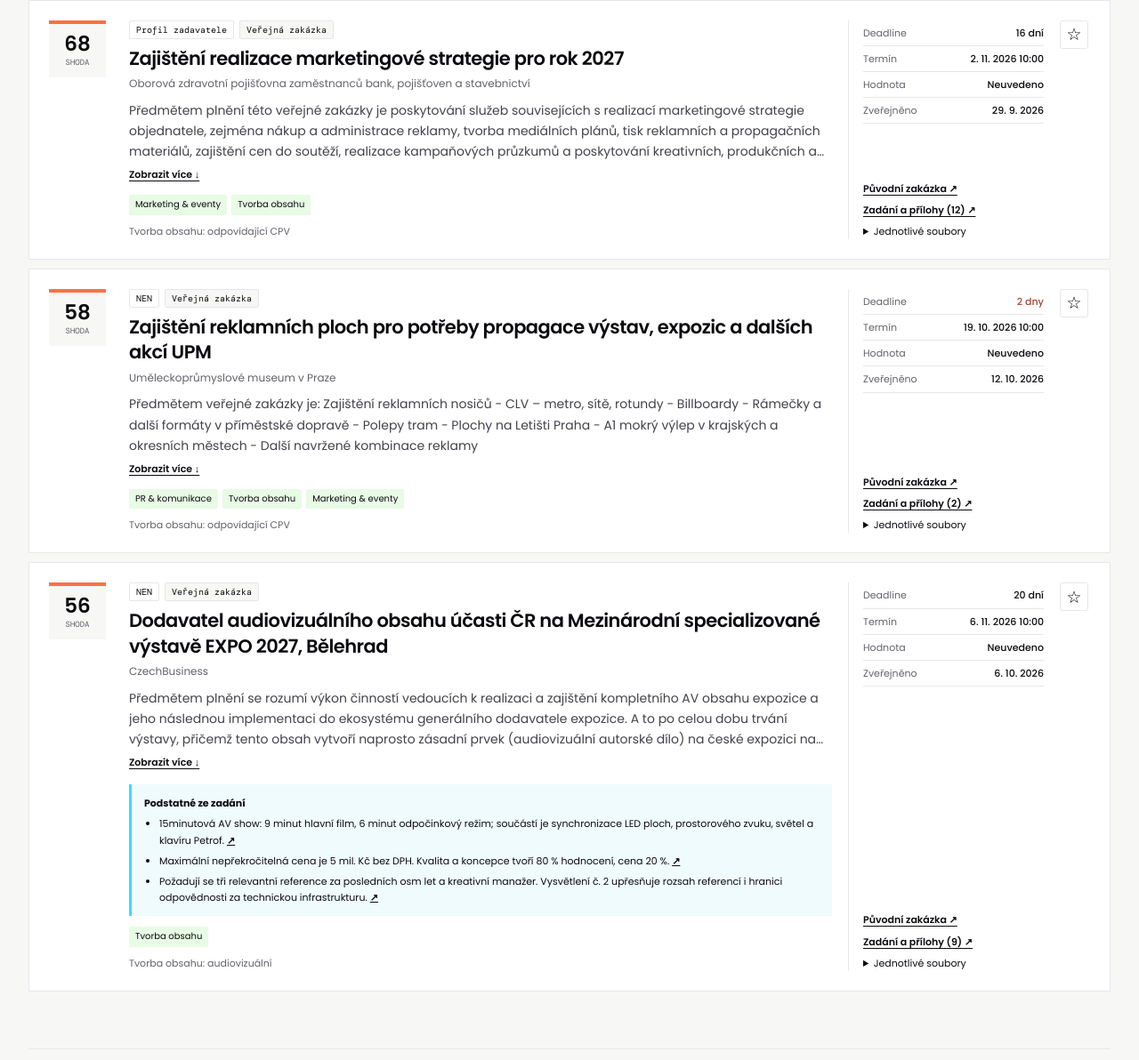
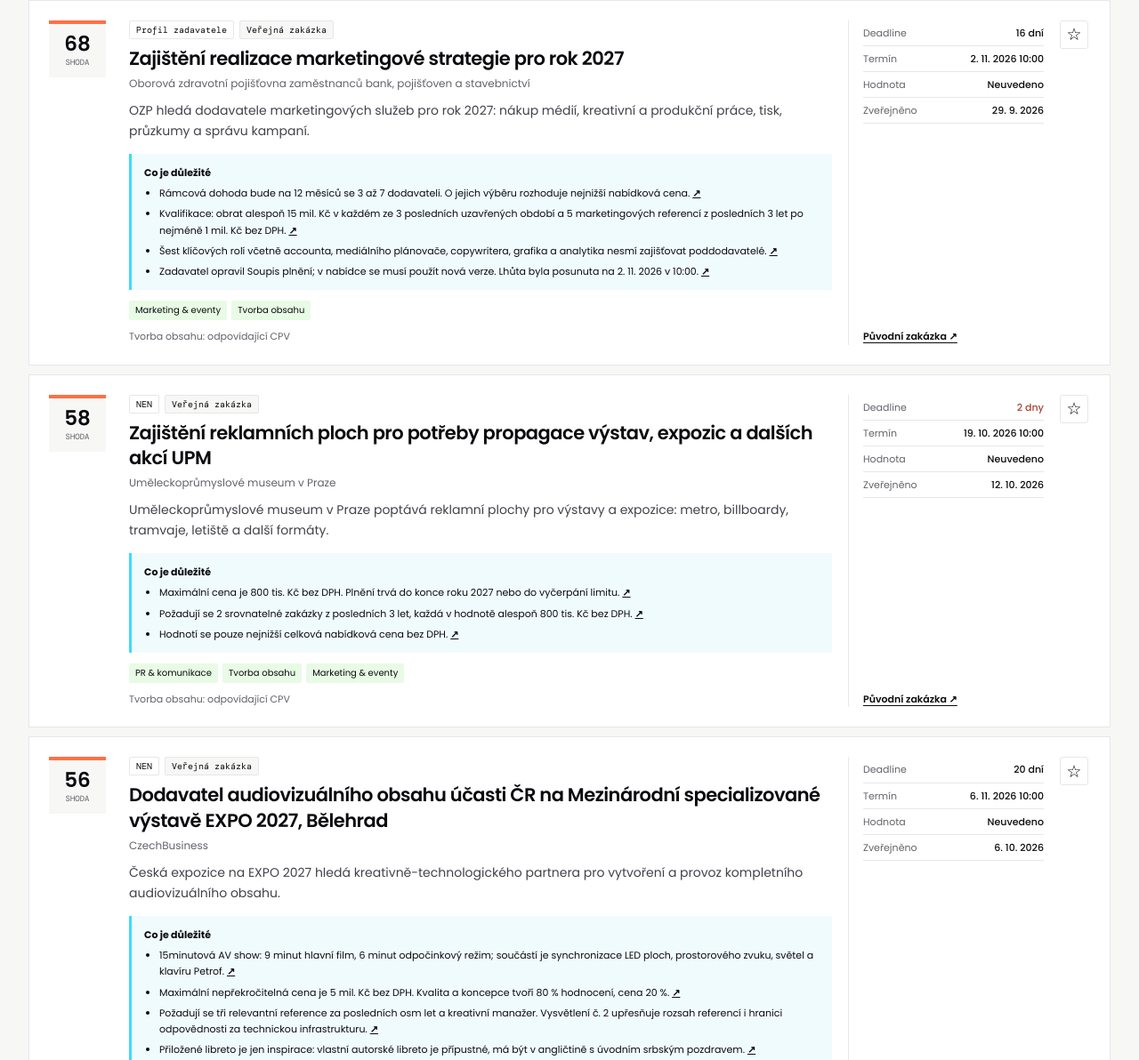
Before and after one commit to PaulCeap/4all-vyberka, a website: page public/index.html in a window 1280 px wide. Shown: the part 502-1694 px from the top of the page at 89% size. Drawn offline with nearby package versions, Linux system fonts and the light colour scheme.

Commit message:
Show concise tender briefs from selected documents

```diff
--- a/package.json
+++ b/package.json
@@ -11,6 +11,7 @@
     "dev": "node scripts/serve.mjs",
     "agent": "node src/run.mjs",
     "agent:fixtures": "node src/run.mjs --fixtures",
+    "review:queue": "node scripts/review-queue.mjs",
     "notify": "node scripts/notify.mjs",
     "notify:dry-run": "node scripts/notify.mjs --dry-run",
     "build": "node scripts/build.mjs",
--- a/public/app.js
+++ b/public/app.js
@@ -82,7 +82,7 @@ function cardTemplate(tender) {
   const isNew = Date.now() - new Date(tender.firstSeenAt).valueOf() < 36 * 60 * 60 * 1000;
   const isSaved = state.saved.has(tender.id);
   const isExpanded = state.expanded.has(tender.id);
-  const summary = tender.summary || "Zdroj neposkytl stručný popis. Ověřte zadávací dokumentaci.";
+  const summary = tender.summary || "";
   const canExpand = summary.length > 210;
   const summaryId = `summary-${tender.id}`;
   const days = daysUntil(tender.deadline);
@@ -90,8 +90,6 @@ function cardTemplate(tender) {
   const today = localDay(new Date());
   const deadlineLabel = days === null ? "Neuvedeno" : deadlineDay === today ? "Dnes" : `${days} ${days === 1 ? "den" : days < 5 ? "dny" : "dní"}`;
   const sourceUrl = safeExternalUrl(tender.url);
-  const documentsUrl = safeExternalUrl(tender.documentsUrl);
-  const documents = (tender.documents || []).filter((document) => safeExternalUrl(document.url));
   const facts = (tender.verifiedFacts || []).filter((fact) => safeExternalUrl(fact.url));
   return `
     <article class="tender-card" data-id="${escapeHtml(tender.id)}">
@@ -106,9 +104,9 @@ function cardTemplate(tender) {
         </div>
         <h3>${escapeHtml(tender.title)}</h3>
         <p class="buyer">${escapeHtml(tender.buyer)}</p>
-        <p class="summary${isExpanded ? " expanded" : ""}" id="${escapeHtml(summaryId)}">${escapeHtml(summary)}</p>
+        ${summary ? `<p class="summary${isExpanded ? " expanded" : ""}" id="${escapeHtml(summaryId)}">${escapeHtml(summary)}</p>` : ""}
         ${canExpand ? `<button class="summary-toggle" type="button" data-expand="${escapeHtml(tender.id)}" aria-controls="${escapeHtml(summaryId)}" aria-expanded="${isExpanded}">${isExpanded ? "Skrýt popis ↑" : "Zobrazit více ↓"}</button>` : ""}
-        ${facts.length ? `<div class="verified-facts"><strong>Podstatné ze zadání</strong><ul>${facts.map((fact) => `<li>${escapeHtml(fact.text)} <a href="${escapeHtml(safeExternalUrl(fact.url))}" target="_blank" rel="noreferrer" aria-label="Zdroj: ${escapeHtml(fact.text)}">↗</a></li>`).join("")}</ul></div>` : ""}
+        ${facts.length ? `<div class="verified-facts"><strong>Co je důležité</strong><ul>${facts.map((fact) => `<li>${escapeHtml(fact.text)} <a href="${escapeHtml(safeExternalUrl(fact.url))}" target="_blank" rel="noreferrer" aria-label="Zdroj: ${escapeHtml(fact.text)}">↗</a></li>`).join("")}</ul></div>` : ""}
         <div class="match-tags">${tender.relevance.categories.map((category) => `<span>${escapeHtml(category.label)}</span>`).join("")}</div>
         ${tender.relevance.reasons[0] ? `<p class="reason">${escapeHtml(tender.relevance.reasons[0])}</p>` : ""}
       </div>
@@ -121,8 +119,6 @@ function cardTemplate(tender) {
         </div>
         <div class="source-links">
           ${sourceUrl ? `<a class="source-link" href="${escapeHtml(sourceUrl)}" target="_blank" rel="noreferrer">Původní zakázka ↗</a>` : ""}
-          ${documentsUrl ? `<a class="source-link" href="${escapeHtml(documentsUrl)}" target="_blank" rel="noreferrer">Zadání a přílohy (${documents.length || "?"}) ↗</a>` : ""}
-          ${documents.length ? `<details class="document-list"><summary>Jednotlivé soubory</summary><ul>${documents.map((document) => `<li><a href="${escapeHtml(safeExternalUrl(document.url))}" target="_blank" rel="noreferrer">${escapeHtml(document.name)}</a></li>`).join("")}</ul></details>` : ""}
         </div>
       </div>
       <button class="save-button" type="button" aria-label="${isSaved ? "Odebrat z uložených" : "Uložit zakázku"}" aria-pressed="${isSaved}" data-save="${escapeHtml(tender.id)}">${isSaved ? "★" : "☆"}</button>
--- a/public/data/tenders.json
+++ b/public/data/tenders.json
@@ -1,6 +1,6 @@
 {
   "schemaVersion": 1,
-  "generatedAt": "2026-10-17T22:29:26.802Z",
+  "generatedAt": "2026-10-17T22:39:21.807Z",
   "project": "4ALL Výběrka",
   "filters": {
     "minimumScore": 42,
@@ -28,7 +28,7 @@
     {
       "id": "nen",
       "ok": true,
-      "count": 46
+      "count": 39
     },
     {
       "id": "ted",
@@ -59,7 +59,7 @@
       "url": "https://www.e-zakazky.cz/profil-zadavatele/01d47fe3-916b-4869-bc75-c097dc0eefe1/zakazka/P26V00000072",
       "title": "Zajištění realizace marketingové strategie pro rok 2027",
       "buyer": "Oborová zdravotní pojišťovna zaměstnanců bank, pojišťoven a stavebnictví",
-      "summary": "Předmětem plnění této veřejné zakázky je poskytování služeb souvisejících s realizací marketingové strategie objednatele, zejména nákup a administrace reklamy, tvorba mediálních plánů, tisk reklamních a propagačních materiálů, zajištění cen do soutěží, realizace kampaňových průzkumů a poskytování kreativních, produkčních a dalších souvisejících marketingových služeb.",
+      "summary": "OZP hledá dodavatele marketingových služeb pro rok 2027: nákup médií, kreativní a produkční práce, tisk, průzkumy a správu kampaní.",
       "country": "CZ",
       "region": "Česko",
       "publishedAt": "2026-09-29T10:00:00.000Z",
@@ -67,71 +67,25 @@
       "deadlineTimeKnown": true,
       "value": null,
       "valueSource": null,
-      "documentsUrl": "https://www.e-zakazky.cz/profil-zadavatele/01d47fe3-916b-4869-bc75-c097dc0eefe1/zakazka/P26V00000072",
-      "documents": [
+      "verifiedFacts": [
         {
-          "name": "sifrovaninabidek_publickey.txt",
-          "type": "Veřejný klíč pro šifrování nabídek",
-          "url": "https://www.e-zakazky.cz/stazenisouboru/9277893e-6892-4c8d-ab37-8c83c83ec35e"
-        },
-        {
-          "name": "00_Zadavaci_dokumentace.pdf",
-          "type": "Zadávací dokumentace (podle § 53 odstavce 3, § 96 odstavce 1 a § 164 odstavce 2 zákona)",
+          "text": "Rámcová dohoda bude na 12 měsíců se 3 až 7 dodavateli. O jejich výběru rozhoduje nejnižší nabídková cena.",
           "url": "https://www.e-zakazky.cz/stazenisouboru/e643955b-a247-43d0-8e5c-6a381f39630c"
         },
         {
-          "name": "01_Krycí list nabídky.docx",
-          "type": "Zadávací dokumentace (podle § 53 odstavce 3, § 96 odstavce 1 a § 164 odstavce 2 zákona)",
-          "url": "https://www.e-zakazky.cz/stazenisouboru/63a7d75b-f3ae-47a3-8072-209526ec4a06"
-        },
-        {
-          "name": "02_Soupis plnění.xlsx",
-          "type": "Zadávací dokumentace (podle § 53 odstavce 3, § 96 odstavce 1 a § 164 odstavce 2 zákona)",
-          "url": "https://www.e-zakazky.cz/stazenisouboru/ab3f0d32-7f46-46f4-bf73-0151aed0292f"
-        },
-        {
-          "name": "03_Závazný vzor rámcove dohody.pdf",
-          "type": "Zadávací dokumentace (podle § 53 odstavce 3, § 96 odstavce 1 a § 164 odstavce 2 zákona)",
-          "url": "https://www.e-zakazky.cz/stazenisouboru/9b51f6d7-c775-4fdc-b012-721a267afa81"
-        },
-        {
-          "name": "03a_Vzor dílčí smlouvy.pdf",
-          "type": "Zadávací dokumentace (podle § 53 odstavce 3, § 96 odstavce 1 a § 164 odstavce 2 zákona)",
-          "url": "https://www.e-zakazky.cz/stazenisouboru/f8934113-0402-4ba3-b52c-d4b074ba0378"
-        },
-        {
-          "name": "04_Požadavky na prokázání kvalifikace.docx",
-          "type": "Zadávací dokumentace (podle § 53 odstavce 3, § 96 odstavce 1 a § 164 odstavce 2 zákona)",
+          "text": "Kvalifikace: obrat alespoň 15 mil. Kč v každém ze 3 posledních uzavřených období a 5 marketingových referencí z posledních 3 let po nejméně 1 mil. Kč bez DPH.",
           "url": "https://www.e-zakazky.cz/stazenisouboru/0fbe2a09-ffc3-4d88-ae37-3bbfed798836"
         },
         {
-          "name": "05_Seznam poddodavatelů.docx",
-          "type": "Zadávací dokumentace (podle § 53 odstavce 3, § 96 odstavce 1 a § 164 odstavce 2 zákona)",
-          "url": "https://www.e-zakazky.cz/stazenisouboru/665cc605-ee67-4aa0-aad9-3ced2c9f55f6"
+          "text": "Šest klíčových rolí včetně accounta, mediálního plánovače, copywritera, grafika a analytika nesmí zajišťovat poddodavatelé.",
+          "url": "https://www.e-zakazky.cz/stazenisouboru/0fbe2a09-ffc3-4d88-ae37-3bbfed798836"
         },
         {
-          "name": "06_ČP o neexistenci dopadu mezinárodních sankcí.docx",
-          "type": "Zadávací dokumentace (podle § 53 odstavce 3, § 96 odstavce 1 a § 164 odstavce 2 zákona)",
-          "url": "https://www.e-zakazky.cz/stazenisouboru/59b975c1-80f1-4bde-b866-df84fee9e6d0"
-        },
-        {
-          "name": "07_ČP o neexistenci střetu zájmů.docx",
-          "type": "Zadávací dokumentace (podle § 53 odstavce 3, § 96 odstavce 1 a § 164 odstavce 2 zákona)",
-          "url": "https://www.e-zakazky.cz/stazenisouboru/3a70f275-7590-490e-a788-05e4b9b39014"
-        },
-        {
-          "name": "Vysvětlení zadávací dokumentace č. 1-3.pdf",
-          "type": "Vysvětlení zadávací dokumentace (podle § 98 zákona)",
+          "text": "Zadavatel opravil Soupis plnění; v nabídce se musí použít nová verze. Lhůta byla posunuta na 2. 11. 2026 v 10:00.",
           "url": "https://www.e-zakazky.cz/stazenisouboru/a9cd3950-7ce6-41a0-bfb3-05096e1ba5c9"
-        },
-        {
-          "name": "02_Soupis plnění_oprava.xlsx",
-          "type": "Vysvětlení zadávací dokumentace (podle § 98 zákona)",
-          "url": "https://www.e-zakazky.cz/stazenisouboru/30779b49-090d-45b1-91f8-8df7355feb5d"
         }
       ],
-      "verifiedFacts": [],
-      "factsReviewedAt": null,
+      "factsReviewedAt": "2026-10-17T22:37:48.000Z",
       "cpv": [
         "79340000"
       ],
@@ -173,7 +127,7 @@
       "url": "https://nen.nipez.cz/verejne-zakazky/detail-zakazky/N006-26-V00033177",
       "title": "Zajištění reklamních ploch pro potřeby propagace výstav, expozic a dalších akcí UPM",
       "buyer": "Uměleckoprůmyslové museum v Praze",
-      "summary": "Předmětem veřejné zakázky je: Zajištění reklamních nosičů - CLV – metro, sítě, rotundy - Billboardy - Rámečky a další formáty v příměstské dopravě - Polepy tram - Plochy na Letišti Praha - A1 mokrý výlep v krajských a okresních městech - Další navržené kombinace reklamy",
+      "summary": "Uměleckoprůmyslové museum v Praze poptává reklamní plochy pro výstavy a expozice: metro, billboardy, tramvaje, letiště a další formáty.",
       "country": "CZ",
       "region": "Hlavní město Praha",
       "publishedAt": "2026-10-12T12:40:00.000Z",
@@ -181,28 +135,28 @@
       "deadlineTimeKnown": true,
       "value": null,
       "valueSource": null,
-      "documentsUrl": "https://nen.nipez.cz/verejne-zakazky/detail-zakazky/N006-26-V00033177/zadavaci-dokumentace",
-      "documents": [
+      "verifiedFacts": [
         {
-          "name": "Výzva obecná OR.pdf",
-          "type": "Blíže nespecifikovaný dokument",
-          "url": "https://nen.nipez.cz/file?id=4786082034"
+          "text": "Maximální cena je 800 tis. Kč bez DPH. Plnění trvá do konce roku 2027 nebo do vyčerpání limitu.",
+          "url": "https://nen.nipez.cz/file?id=4786082029"
         },
         {
-          "name": "ZD OR .zip",
-          "type": "Výzva k podání nabídky včetně zadávací dokumentace",
+          "text": "Požadují se 2 srovnatelné zakázky z posledních 3 let, každá v hodnotě alespoň 800 tis. Kč bez DPH.",
+          "url": "https://nen.nipez.cz/file?id=4786082029"
+        },
+        {
+          "text": "Hodnotí se pouze nejnižší celková nabídková cena bez DPH.",
           "url": "https://nen.nipez.cz/file?id=4786082029"
         }
       ],
-      "verifiedFacts": [],
-      "factsReviewedAt": null,
+      "factsReviewedAt": "2026-10-17T22:37:48.000Z",
       "cpv": [
         "79341000"
       ],
       "procedureType": "Sluzby / Otevřená výzva",
       "opportunityType": "public-tender",
       "firstSeenAt": "2026-10-13T11:56:13.295Z",
-      "lastSeenAt": "2026-10-17T22:29:26.802Z",
+      "lastSeenAt": "2026-10-17T22:39:21.807Z",
       "status": "open",
       "fingerprint": "6af45b8bc5b3173adeef",
       "relevance": {
@@ -244,7 +198,7 @@
       "url": "https://nen.nipez.cz/verejne-zakazky/detail-zakazky/N006-26-V00032165",
       "title": "Dodavatel audiovizuálního obsahu účasti ČR na Mezinárodní specializované výstavě EXPO 2027, Bělehrad",
       "buyer": "CzechBusiness",
-      "summary": "Předmětem plnění se rozumí výkon činností vedoucích k realizaci a zajištění kompletního AV obsahu expozice a jeho následnou implementaci do ekosystému generálního dodavatele expozice. A to po celou dobu trvání výstavy, přičemž tento obsah vytvoří naprosto zásadní prvek (audiovizuální autorské dílo) na české expozici na EXPO Bělehrad 2027. Předmětem tohoto výběrového řízení je výběr klíčového kreativně-technologického partnera - dodavatele (dále jen dodavatel), který zajistí komplexní kreativní, obsahovou, produkční a personální realizaci audiovizuálního obsahu včetně světelného scénáře, animací, autorské hudby a zvukových stop (voiceover) pro expozici České republiky na EXPO 2027 v Bělehradě.",
+      "summary": "Česká expozice na EXPO 2027 hledá kreativně-technologického partnera pro vytvoření a provoz kompletního audiovizuálního obsahu.",
       "country": "CZ",
       "region": "Hlavní město Praha",
       "publishedAt": "2026-10-06T07:16:00.000Z",
@@ -252,54 +206,6 @@
       "deadlineTimeKnown": true,
       "value": null,
       "valueSource": "ted",
-      "documentsUrl": "https://nen.nipez.cz/verejne-zakazky/detail-zakazky/N006-26-V00032165/zadavaci-dokumentace",
-      "documents": [
-        {
-          "name": "Šifrovací N006-26-V00032165 Dodavatel audiovizuálního obsahu účasti ČR.cer",
-          "type": "Certifikát",
-          "url": "https://nen.nipez.cz/file?id=4778453894"
-        },
-        {
-          "name": "VZD 1.pdf",
-          "type": "Vysvětlení zadávací dokumentace",
-          "url": "https://nen.nipez.cz/file?id=4782970335"
-        },
-        {
-          "name": "VZD 2.pdf",
-          "type": "Vysvětlení zadávací dokumentace",
-          "url": "https://nen.nipez.cz/file?id=4787723430"
-        },
-        {
-          "name": "ZD EXPO 2027 AV_final.docx",
-          "type": "Zadávací dokumentace",
-          "url": "https://nen.nipez.cz/file?id=4778453874"
-        },
-        {
-          "name": "ZD EXPO 2027 AV.pdf",
-          "type": "Zadávací dokumentace",
-          "url": "https://nen.nipez.cz/file?id=4778453882"
-        },
-        {
-          "name": "ZD Expo 2027 prilohy 4_9.doc",
-          "type": "Zadávací dokumentace",
-          "url": "https://nen.nipez.cz/file?id=4778453869"
-        },
-        {
-          "name": "1 AV proposal.zip",
-          "type": "Zadávací dokumentace",
-          "url": "https://nen.nipez.cz/file?id=4778453887"
-        },
-        {
-          "name": "2 LIBRETO - Expo Mood Film 15 min Fin.pdf",
-          "type": "Zadávací dokumentace",
-          "url": "https://nen.nipez.cz/file?id=4778453863"
-        },
-        {
-          "name": "3 Provozní řád skákacího hradu.docx",
-          "type": "Zadávací dokumentace",
-          "url": "https://nen.nipez.cz/file?id=4778453900"
-        }
-      ],
       "verifiedFacts": [
         {
           "text": "15minutová AV show: 9 minut hlavní film, 6 minut odpočinkový režim; součástí je synchronizace LED ploch, prostorového zvuku, světel a klavíru Petrof.",
@@ -312,6 +218,10 @@
         {
           "text": "Požadují se tři relevantní reference za posledních osm let a kreativní manažer. Vysvětlení č. 2 upřesňuje rozsah referencí i hranici odpovědnosti za technickou infrastrukturu.",
           "url": "https://nen.nipez.cz/file?id=4787723430"
+        },
+        {
+          "text": "Přiložené libreto je jen inspirace: vlastní autorské libreto je přípustné, má být v angličtině s úvodním srbským pozdravem.",
+          "url": "https://nen.nipez.cz/file?id=4782970335"
         }
       ],
       "factsReviewedAt": "2026-10-17T22:11:00.000Z",
--- a/public/styles.css
+++ b/public/styles.css
@@ -103,10 +103,6 @@ h1 { margin: 0; font-size: clamp(32px, 4vw, 48px); font-weight: 600; line-height
 .deadline-soon strong { color: #a54430; }
 .source-links { display: flex; flex-direction: column; align-items: flex-start; gap: 6px; margin-top: 14px; }
 .source-link { display: inline-block; font-size: 11px; font-weight: 600; text-decoration: underline; text-underline-offset: 3px; }
-.document-list { max-width: 100%; font-size: 11px; }
-.document-list summary { cursor: pointer; }
-.document-list ul { margin: 5px 0 0; padding-left: 16px; overflow-wrap: anywhere; }
-.document-list li + li { margin-top: 5px; }
 .source-link.unresolved { color: #8a4528; }
 .save-button { width: 32px; height: 32px; border: 1px solid var(--line); border-radius: 3px; background: var(--card); font-size: 19px; line-height: 1; cursor: pointer; }
 .save-button:hover { background: var(--bg); }
--- a/src/publication.mjs
+++ b/src/publication.mjs
@@ -10,7 +10,7 @@ export function publicDataset(dataset) {
       .filter((tender) => !tender.discoverySource || sourceFromOfficialUrl(tender.url))
       .map((tender) => {
         const { discoverySource, discoveryUrl, originStatus, originConfidence,
-          candidateProfileUrls, duplicateSources, ...publicTender } = tender;
+          candidateProfileUrls, duplicateSources, documentsUrl, documents, ...publicTender } = tender;
         return publicTender;
       }),
   };
--- a/src/verified-notes.mjs
+++ b/src/verified-notes.mjs
@@ -1,12 +1,15 @@
+import { reviewSnapshot } from "./document-review.mjs";
+
 export function attachVerifiedNotes(rows, notes = {}) {
   return rows.map((row) => {
     const note = notes[`${row.source}:${row.sourceId}`];
     if (!note || !Array.isArray(row.documents) || !row.documents.length) return row;
-    const current = row.documents.map((document) => document.url).sort();
+    const current = reviewSnapshot(row.documents);
     const snapshot = (note.documentSnapshot || []).slice().sort();
     if (JSON.stringify(current) !== JSON.stringify(snapshot)) return row;
     return {
       ...row,
+      summary: note.summary || row.summary,
       verifiedFacts: note.facts,
       factsReviewedAt: note.reviewedAt,
     };
```
Also changed, not shown: data/tender-state.json (+48 -11 lines), data/verified-notes.json (+56 -8 lines), docs/data-model.md (+5 -5 lines), scripts/review-queue.mjs (added, +7 -0 lines), src/document-review.mjs (added, +52 -0 lines), tests/origin.test.mjs (+41 -2 lines), tests/publication.test.mjs (+4 -0 lines), .github/workflows/daily-agent.yml, README.md, data/radar-leads.json.
